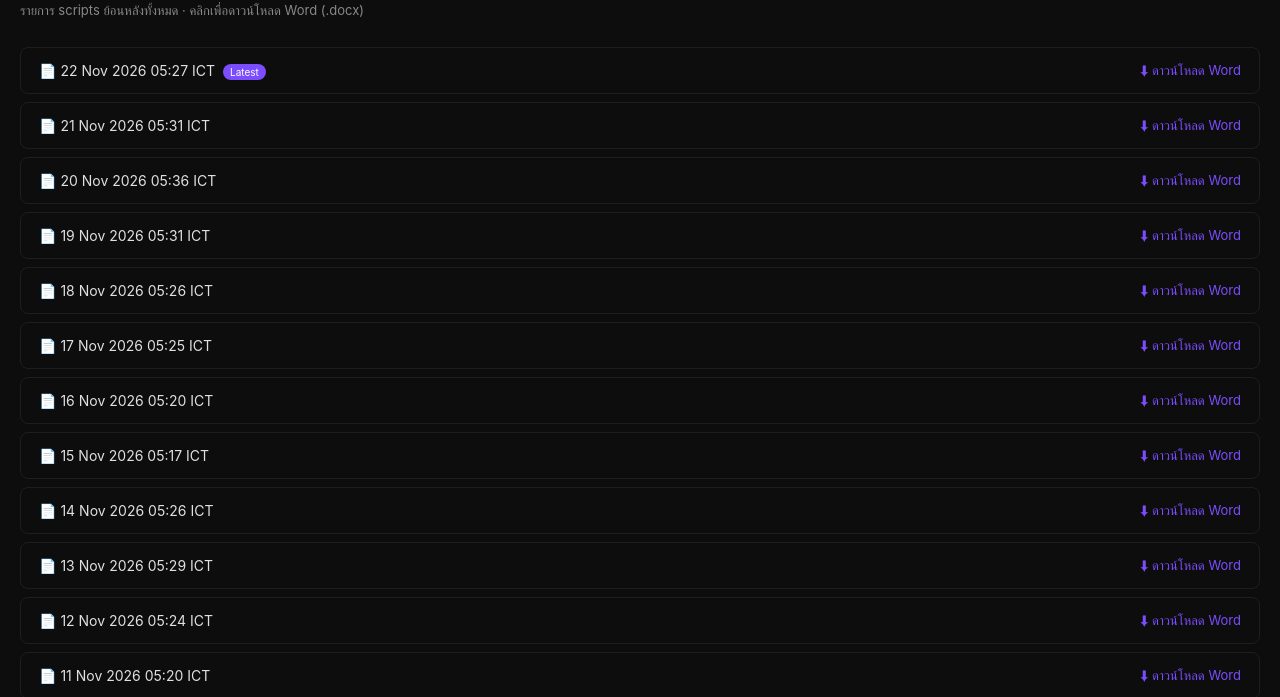
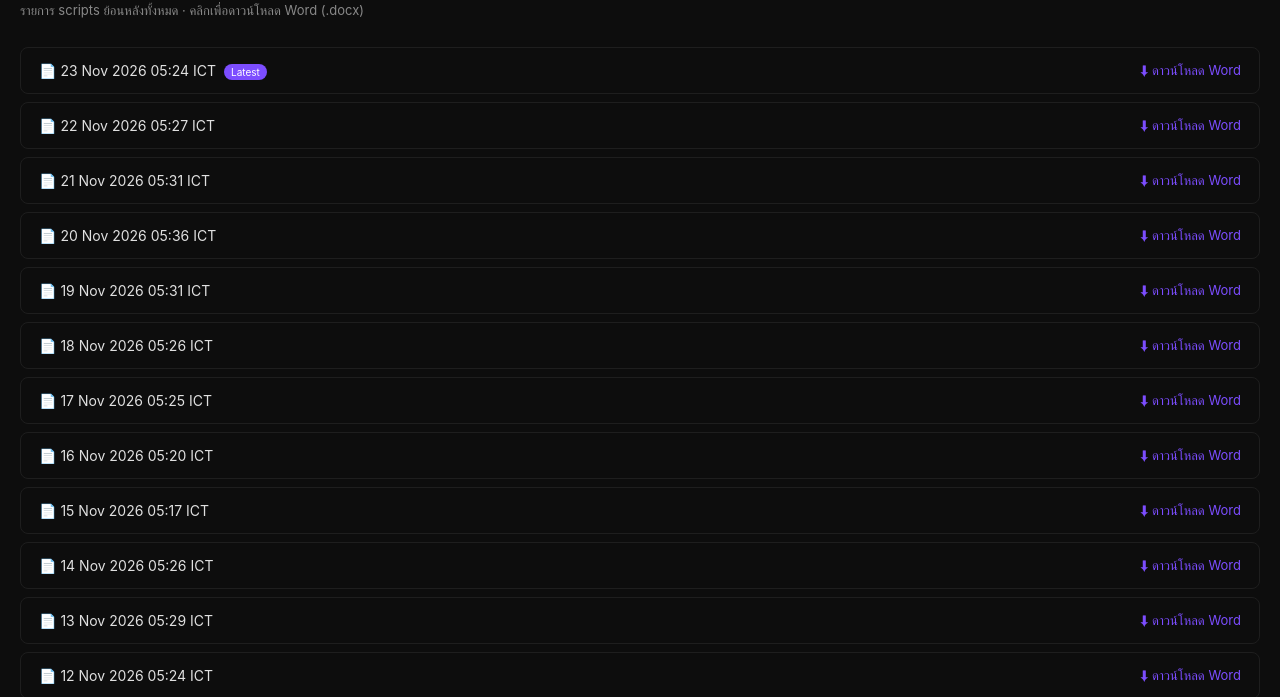
Before and after one commit to nathatayaapi-creator/farming-report, a plain HTML site: page scripts/index.html in a window 1280 px wide. Shown: the part 104-801 px from the top of the page. Drawn offline with Linux system fonts and the light colour scheme.

Commit message:
Rebuild scripts index 23 Nov 2026 05:24 ICT

```diff
--- a/scripts/index.html
+++ b/scripts/index.html
@@ -23,7 +23,8 @@
 <a class="back" href="https://farming-report.pages.dev/">← Report ล่าสุด</a>
 <h1>✍️ TikTok Scripts Archive</h1>
 <p class="sub">รายการ scripts ย้อนหลังทั้งหมด · คลิกเพื่อดาวน์โหลด Word (.docx)</p>
-<a class="row" href="https://farming-report.pages.dev/scripts/scripts_20261122_052708.docx" download="scripts_20261122_052708.docx"><span class="label">📄 22 Nov 2026  05:27 ICT<span style="background:#7c4dff;color:#fff;font-size:10px;padding:2px 7px;border-radius:10px;margin-left:8px">Latest</span></span><span class="dl">⬇ ดาวน์โหลด Word</span></a>
+<a class="row" href="https://farming-report.pages.dev/scripts/scripts_20261123_052424.docx" download="scripts_20261123_052424.docx"><span class="label">📄 23 Nov 2026  05:24 ICT<span style="background:#7c4dff;color:#fff;font-size:10px;padding:2px 7px;border-radius:10px;margin-left:8px">Latest</span></span><span class="dl">⬇ ดาวน์โหลด Word</span></a>
+<a class="row" href="https://farming-report.pages.dev/scripts/scripts_20261122_052708.docx" download="scripts_20261122_052708.docx"><span class="label">📄 22 Nov 2026  05:27 ICT</span><span class="dl">⬇ ดาวน์โหลด Word</span></a>
 <a class="row" href="https://farming-report.pages.dev/scripts/scripts_20261121_053126.docx" download="scripts_20261121_053126.docx"><span class="label">📄 21 Nov 2026  05:31 ICT</span><span class="dl">⬇ ดาวน์โหลด Word</span></a>
 <a class="row" href="https://farming-report.pages.dev/scripts/scripts_20261120_053640.docx" download="scripts_20261120_053640.docx"><span class="label">📄 20 Nov 2026  05:36 ICT</span><span class="dl">⬇ ดาวน์โหลด Word</span></a>
 <a class="row" href="https://farming-report.pages.dev/scripts/scripts_20261119_053158.docx" download="scripts_20261119_053158.docx"><span class="label">📄 19 Nov 2026  05:31 ICT</span><span class="dl">⬇ ดาวน์โหลด Word</span></a>
```
